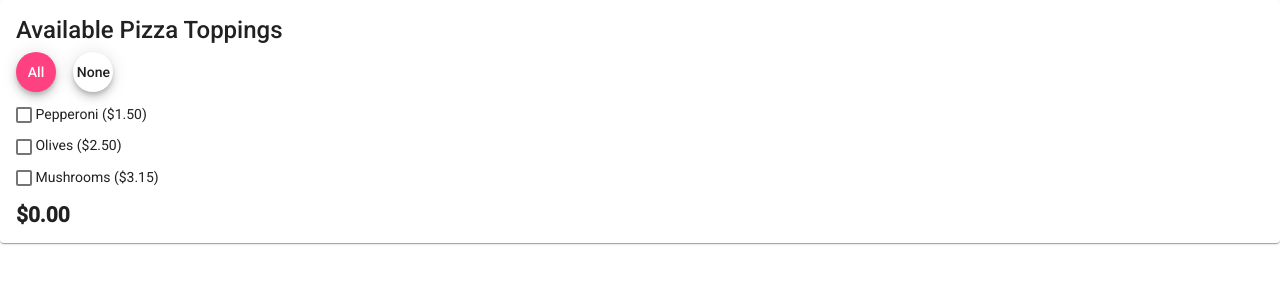
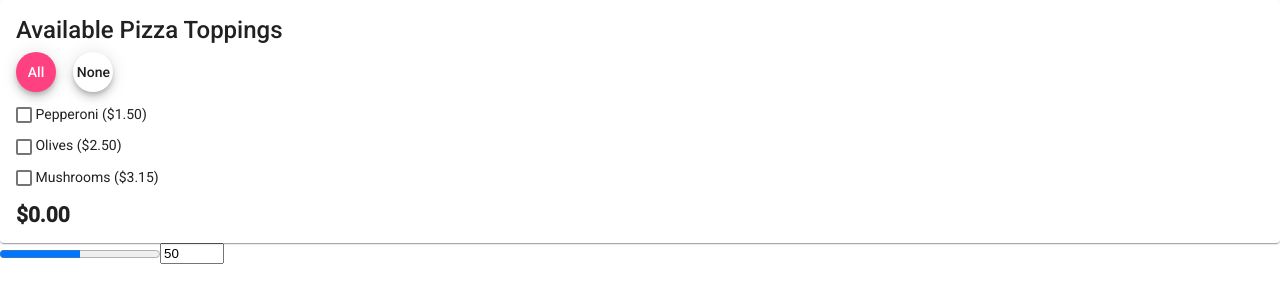
Before and after one commit to 2021-spring-jsf-tuth/components, an Angular app: page / in a window 1280 px wide. Shown: the top 300 px of the page. Built offline with nearby package versions, Linux system fonts and the light colour scheme.

Commit message:
Add my component to the main <app-root>
Should now appear

Still need to fancy style

```diff
--- a/src/app/app.component.html
+++ b/src/app/app.component.html
@@ -1 +1,3 @@
 <app-pizza-toppings></app-pizza-toppings>
+
+<jh-progress-bar></jh-progress-bar>
```
